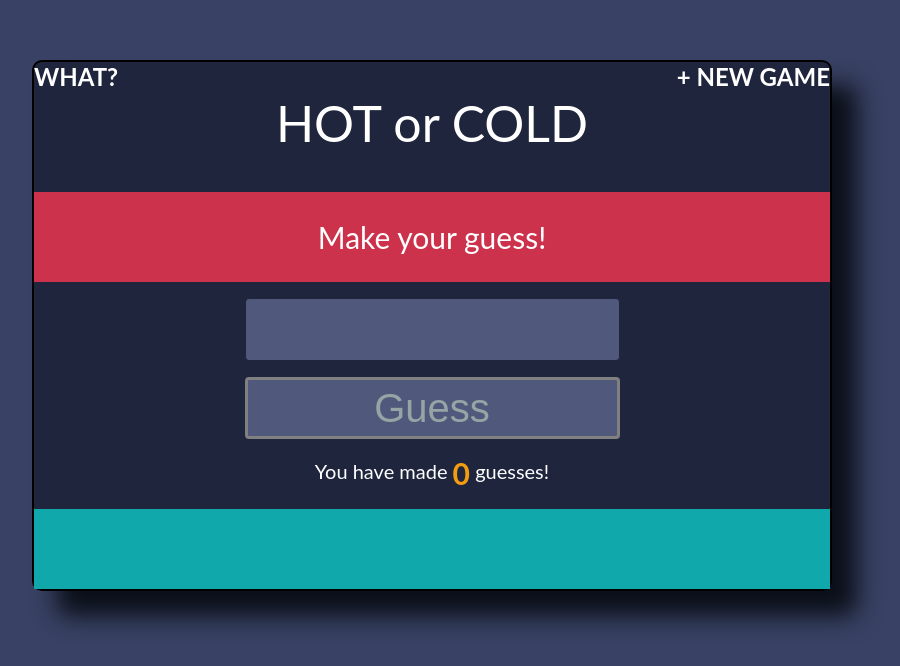
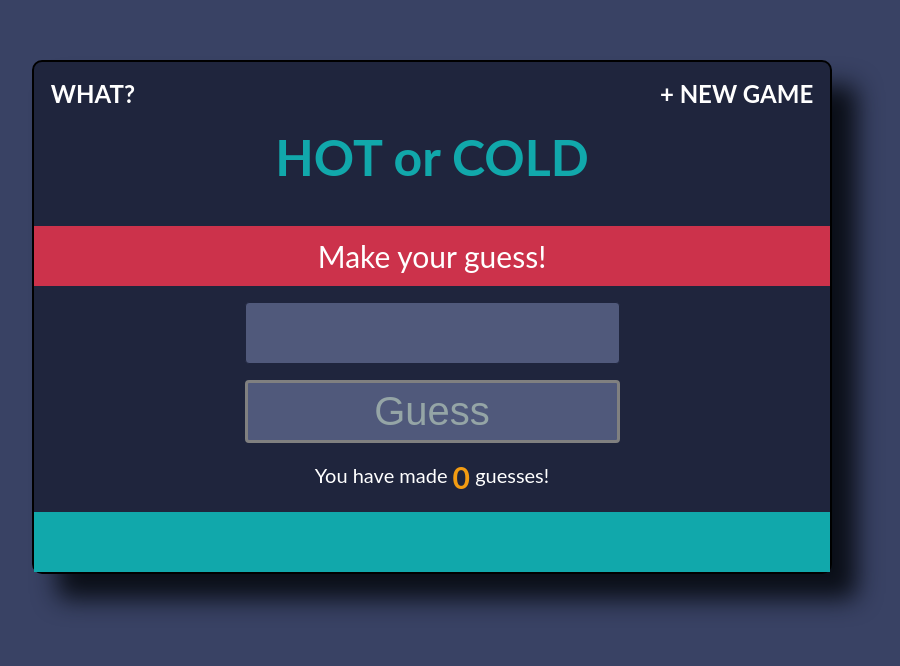
Before and after one commit to maddiereddy/redux-hot-cold, a React app: page / in a window 1280 px wide. Shown: the whole page, without its empty margins (208-1108 px from the left). Built offline with nearby package versions, Linux system fonts and the light colour scheme.

Commit message:
styling changes

```diff
--- a/src/components/feedback.css
+++ b/src/components/feedback.css
@@ -11,12 +11,13 @@
 #feedback {
 	margin: 0 auto;
   background: #cc324b;
-  padding: 1em 0.4em;
+  padding: 0.5em 0.4em;
   font-size: 1.5em;
   font-weight: 400;
   display: block;
   line-height: 1em;
   color: #fff;
+  height: 2em;
 }
 
 #feedback:target {
--- a/src/components/guess-list.css
+++ b/src/components/guess-list.css
@@ -1,5 +1,5 @@
 ul.guessBox {
-  height: 80px;
+  height: 3em;
   margin: 10px auto 0;
   background: #11a8ab;
   padding: 0.5em;
--- a/src/components/top-nav.css
+++ b/src/components/top-nav.css
@@ -8,6 +8,7 @@ nav ul li {
   text-transform: uppercase;
   font-weight: 700;
   font-size: 1.2em;
+  padding: 0.7em;
 }
 
 nav ul li:first-child {
--- a/src/index.css
+++ b/src/index.css
@@ -42,6 +42,8 @@ body {
 h1 {
   height: 100px;
   font-size: 50px;
+  font-weight: bolder;
+  color: #11a8ab;
 }
 
 ul, ol {
```
